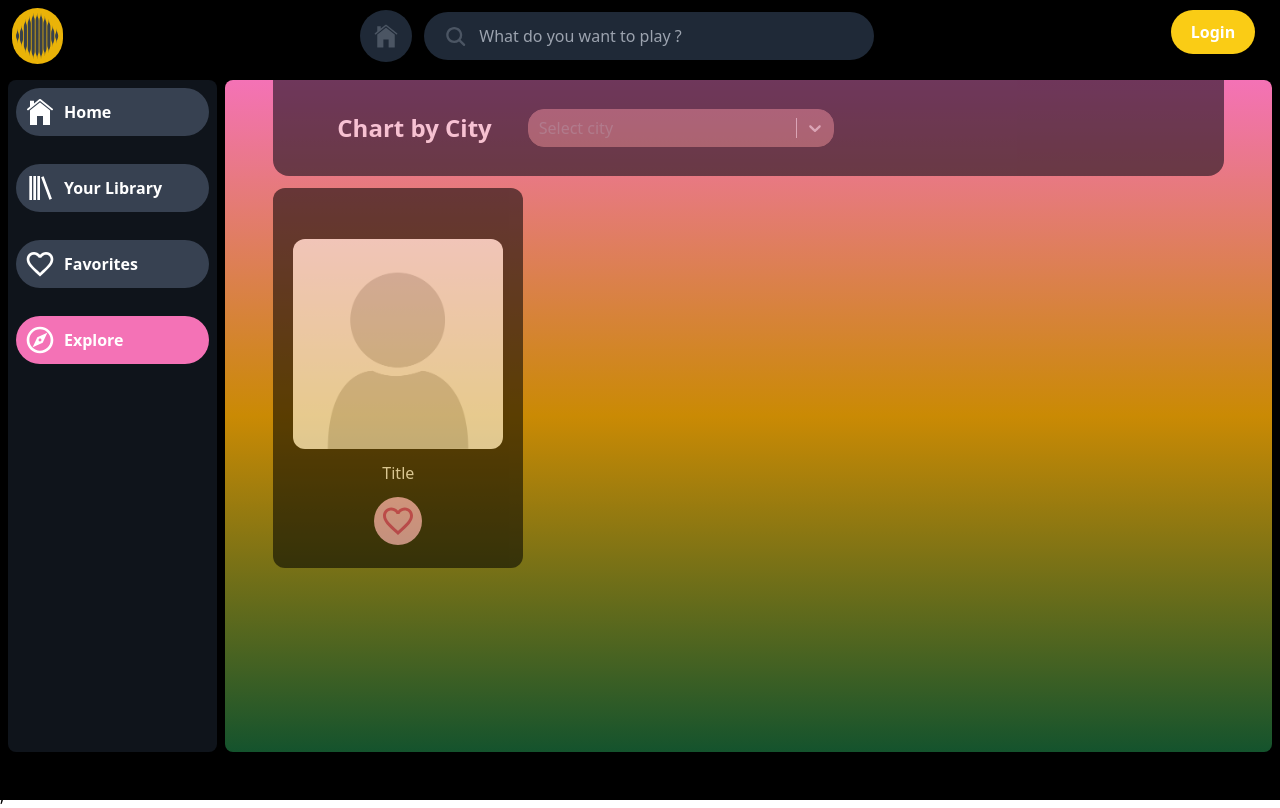
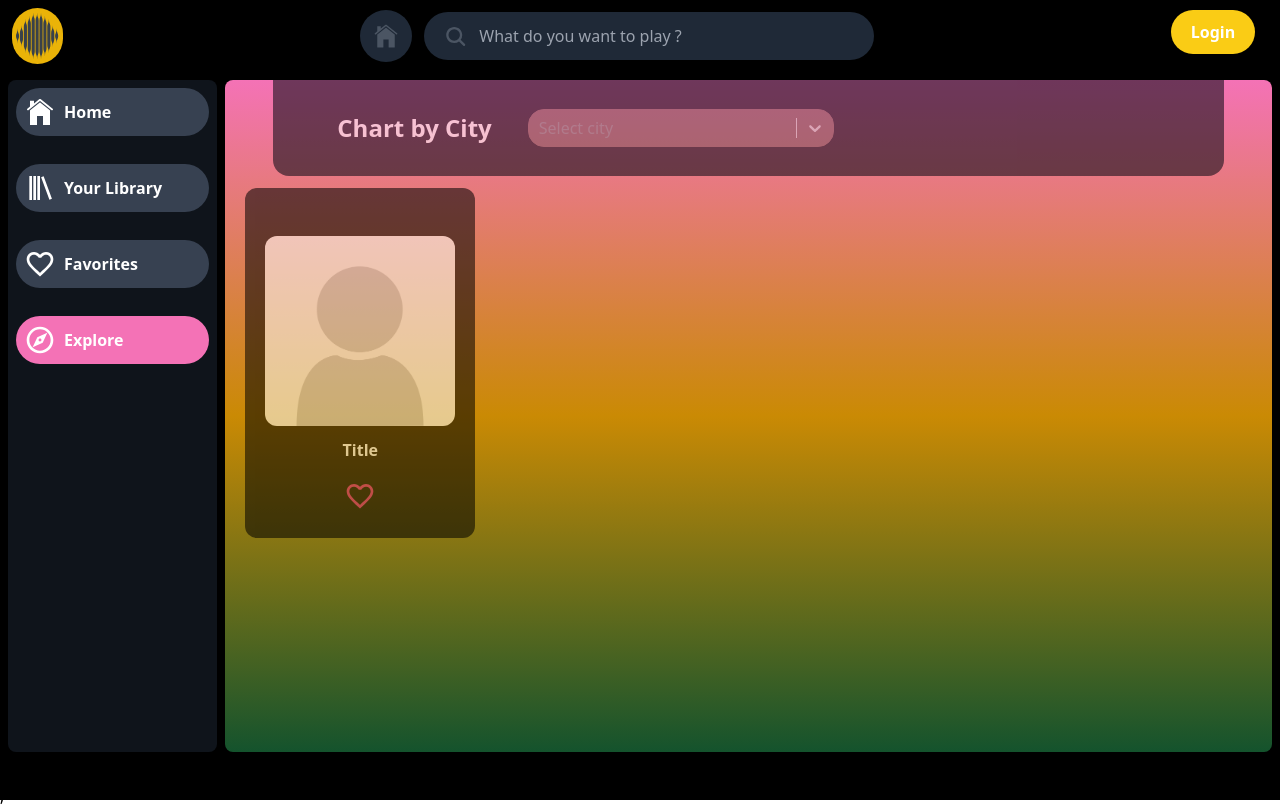
Before and after one commit to oykuky/Music-App, a Next.js app: page /explore in a window 1280 px wide. Built offline with nearby package versions, Linux system fonts and the light colour scheme; no server answers.

Commit message:
styles updated

```diff
--- a/src/components/SongCard.jsx
+++ b/src/components/SongCard.jsx
@@ -4,12 +4,12 @@ import { MdFavoriteBorder } from "react-icons/md";
 
 function SongCard() {
   return (
-    <div className='mx-12'>
-      <div className='flex flex-col justify-center items-center gap-3 mt-3 rounded-xl p-5 bg-black opacity-55 text-gray-800 w-[250px] h-[380px]'>
-        <Image src="/noavatar.png" alt="Songimg" width={250} height={150} className='rounded-xl mt-7'/>
-        <h2 className='text-white'>Title</h2>
-        <div className='bg-pink-300 rounded-full p-1.5'>
-          <MdFavoriteBorder className="h-9 w-9 fill-pink-600"/>
+    <div className='mx-5'>
+      <div className='flex flex-col justify-center items-center gap-3 mt-3 rounded-xl p-5 bg-black opacity-55 text-gray-800 w-[125px] h-[190px] md:w-[230px] md:h-[350px]'>
+        <Image src="/noavatar.png" alt="Songimg" width={200} height={150} className='rounded-xl mt-7'/>
+        <h2 className='text-white font-bold'>Title</h2>
+        <div className='bg-transparent rounded-full cursor-pointer hover:bg-pink-400 p-1.5'>
+          <MdFavoriteBorder className="h-8 w-8 fill-pink-600"/>
         </div>
       </div>
     </div>
```
